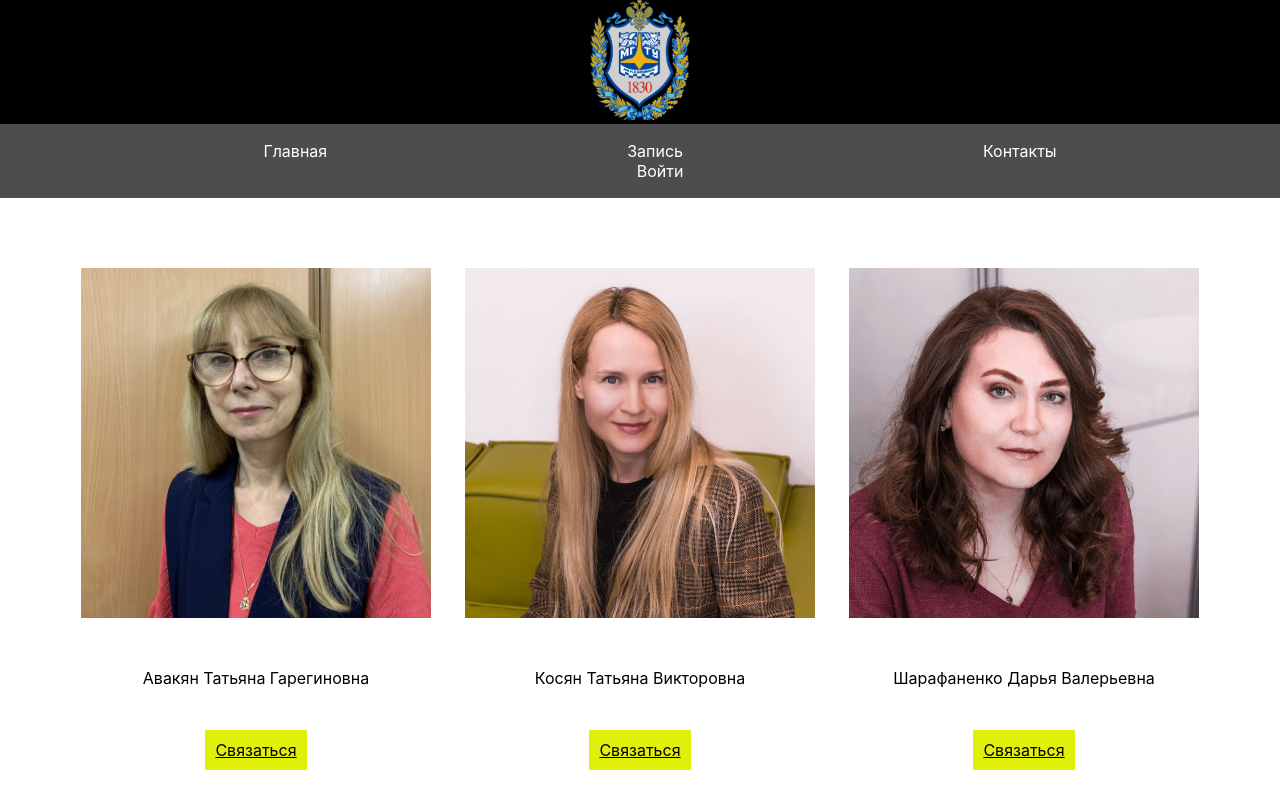
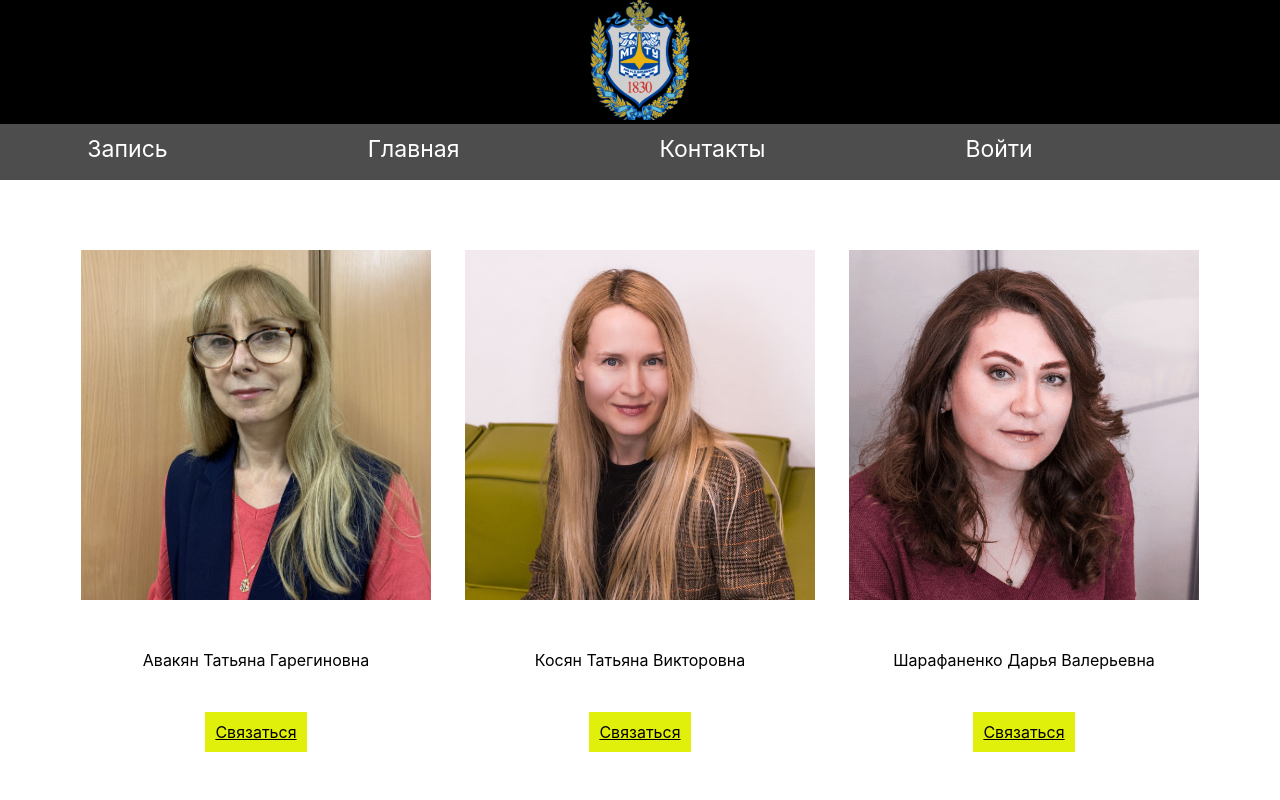
Before and after one commit to RedAlexDad/SEPD, a React (Create React App) app in the folder client/: page /contact_personal in a window 1280 px wide. Shown: the top 800 px of the page. Built offline with nearby package versions, Linux system fonts and the light colour scheme.

Commit message:
edit and reafactoring

```diff
--- a/client/src/css/styles.css
+++ b/client/src/css/styles.css
@@ -1,3 +1,5 @@
+/* Main */
+
 html {
     background-color: #ffffff;
 }
@@ -74,8 +76,8 @@ h3 {
     /* Настраиваем оформление пунктов меню */
     text-decoration: none;
     color: #ffffff;
-    font-size: 100%;
-    margin: 0px 100px 0px 100px;
+    font-size: 120%;
+    margin: -10px 100px 0px 00px;
 }
 
 .color-menu:hover {
@@ -154,6 +156,9 @@ video {
 .blok4 div {
     display: inline-block;
 }
+
+
+/* Contact_personal */
 
 .parent {
     padding: 70px 0px 70px 0px;
--- a/client/src/pages/Contact_personal.js
+++ b/client/src/pages/Contact_personal.js
@@ -35,14 +35,14 @@ export const Contact_personal = () => {
                 <a
                   class="color-menu"
                   href="http://127.0.0.1:5500/SEPD/index1/index.html">
-                  <Link to="/main">Главная</Link>
+                  <Link to="/main">Запись</Link>
                 </a>
               </li>
               <li>
                 <a
                   class="color-menu"
                   href="http://127.0.0.1:5500/SEPD/index2/index.html">
-                  Запись
+                  <Link to="/main">Главная</Link>
                 </a>
               </li>
               <li>
@@ -56,7 +56,7 @@ export const Contact_personal = () => {
                 <a
                   class="color-menu"
                   href="http://127.0.0.1:5500/SEPD/index4/index.html">
-                  Войти
+                  <Link to="/main">Войти</Link>
                 </a>
               </li>
             </ul>
--- a/client/src/pages/Main.js
+++ b/client/src/pages/Main.js
@@ -7,6 +7,7 @@ import teacerandtranslater from '../image/teacerandtranslater.jpeg';
 import translater from '../image/translater.jpg';
 // Подключаем css для визуала
 import '../css/styles.css';
+
 // Для переключения других веб страниц
 import { Link } from "react-router-dom";
 
```
Also changed, not shown: 1 other file (tests, documents, lock files or other folders).
